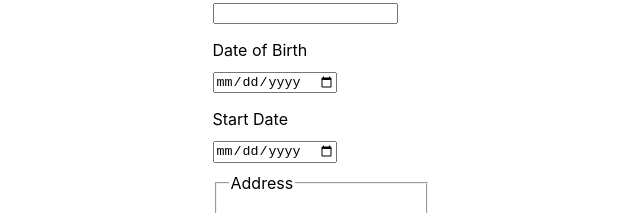
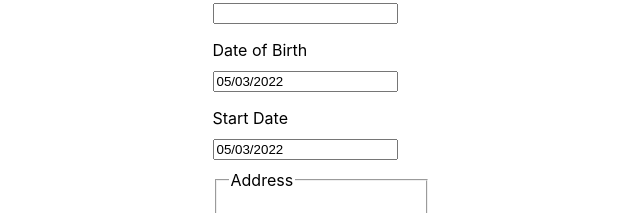
Before and after one commit to logan-ncz/hrnet, a React (Create React App) app: page / in a window 1280 px wide. Shown: the part 293-506 px from the top of the page, without its empty margins (319-959 px from the left). Built offline with nearby package versions, Linux system fonts and the light colour scheme.

Commit message:
react-datepicker component

```diff
--- a/package.json
+++ b/package.json
@@ -10,6 +10,7 @@
     "node-sass": "^7.0.1",
     "react": "^17.0.2",
     "react-data-table-component": "^7.5.0",
+    "react-datepicker": "^4.7.0",
     "react-dom": "^17.0.2",
     "react-dropdown": "^1.10.0",
     "react-redux": "^7.2.8",
--- a/src/components/Form.jsx
+++ b/src/components/Form.jsx
@@ -3,12 +3,18 @@ import { useState } from "react";
 import { setInfos, setConfirmation } from "../redux/reducers";
 import { useDispatch } from "react-redux";
 import Dropdown from "react-dropdown";
+import DatePicker from "react-datepicker";
+
 import 'react-dropdown/style.css';
+import "react-datepicker/dist/react-datepicker.css";
 
 export default function Form() {
     const dispatch = useDispatch();
 
     const [ employeeInputs, setEmployeeInputs ] = useState({});
+    const [dateOfBirthValue, dateOfBirthOnChange] = useState(new Date());
+    const [startDateValue, startDateOnChange] = useState(new Date());
+
 
     const statesArray = []
     const departmentArray = []
@@ -29,6 +35,8 @@ export default function Form() {
             ...employeeInputs,
             [inputName]: e.target.value,
         });
+
+        console.log(employeeInputs)
     };
 
     const handleSubmit = (e) => {
@@ -55,13 +63,37 @@ export default function Form() {
                 Date of Birth
             </label>
 
-            <input required={true} onChange={handleInputChange} id="date-of-birth" type="date" />
+            <DatePicker
+                onChange={
+                    (date) => {
+                        const d = new Date(date).toLocaleDateString('fr-FR');
+                        setEmployeeInputs({
+                            ...employeeInputs,
+                            'date-of-birth': d,
+                        });
+                        dateOfBirthOnChange(date)
+                    }
+                }
+                selected={dateOfBirthValue}
+            />
 
             <label>
                 Start Date
             </label>
 
-            <input required={true} onChange={handleInputChange} id="start-date" type="date" />
+            <DatePicker
+                onChange={
+                    (date) => {
+                        const d = new Date(date).toLocaleDateString('fr-FR');
+                        setEmployeeInputs({
+                            ...employeeInputs,
+                            'start-date': d,
+                        });
+                        startDateOnChange(date)
+                    }
+                }
+                selected={startDateValue}
+            />
 
             <fieldset className="address">
                 <legend>Address</legend>
```
Also changed, not shown: 1 other file (tests, documents, lock files or other folders).
